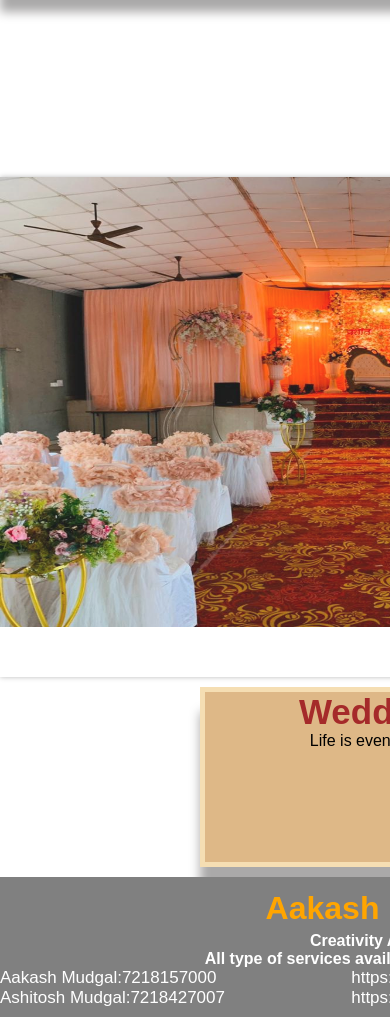
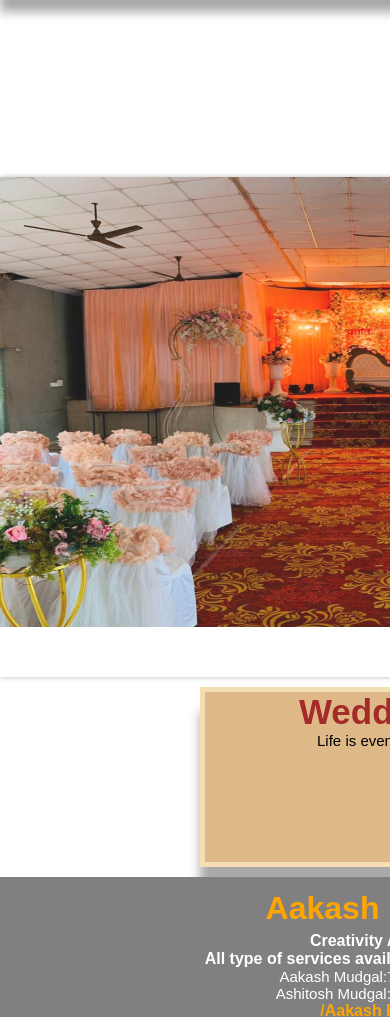
Before and after one commit to aakashevents7007/aakashevents.in, a plain HTML site: page index.html in a window 390 px wide. Shown: the part 73-1090 px from the top of the page. Drawn offline with nearby package versions, Linux system fonts and the light colour scheme.

Commit message:
Update style.css

```diff
--- a/style.css
+++ b/style.css
@@ -231,18 +231,13 @@ h3{
 h6{
 	font-size:  1rem;
 	color: orange;
-    float: right;
-	margin-top: 10px;
+	text-align: center;
 }
-.pop {
-	font-size: 20px;
-   float: left;
+p{
+		font-size: 15px;
+	text-align: center;
 	}
-.pop2 {
-	font-size: 17px;
-    float: right;
-	margin-bottom:15px;
-}
+
 @media screen and (max-width:1100px){
 	.wrapper{
 	width: 1100px;
@@ -464,17 +459,11 @@ h3{
 h6{
 	font-size:  1rem;
 	color: orange;
-    float: right;
-	margin-top: 10px;
+  text-align: center;
 }
-.pop {
-	font-size: 20px;
-   float: left;
-}
-.pop2 {
-	font-size: 17px;
-    float: right;
-	margin-bottom:15px;
+p{
+		font-size: 15px;
+	text-align: center;
 	}
 }
 @media screen and (max-width:900px){
@@ -678,7 +667,7 @@ h1{
 }
 footer{
 	width: 900px;
-	height:600px;
+	height:220px;
 	background-color: gray;
 	color: #fff;
 
@@ -698,14 +687,11 @@ h3{
 h6{
 	font-size:  1rem;
 	color: orange;
-
+  text-align: center;
 }
-.pop {
-	font-size: 20px;
-
-.pop2 {
-	font-size: 17px;
-
+p{
+		font-size: 15px;
+	text-align: center;
 	}
 }
 @media screen and (max-width:750px){
@@ -910,7 +896,7 @@ h1{
 }
 footer{
 	width: 750px;
-	height:700px;
+	height:220px;
 	background-color: gray;
 	color: #fff;
 
@@ -930,15 +916,12 @@ h3{
 h6{
 	font-size:  1rem;
 	color: orange;
-
+  text-align: center;
 }
-.pop {
-	font-size: 17px;
+p{
+		font-size: 15px;
+	text-align: center;
 	}
-.pop2 {
-	font-size: 17px;
-}
-
 }
 @media screen and (max-width:320px){
 	.wrapper{
@@ -1139,7 +1122,7 @@ h1{
 }
 footer{
 	width: 320px;
-	height:500px;
+	height:200px;
 	background-color: gray;
 	color: #fff;
 
@@ -1161,13 +1144,8 @@ h6{
 	color: orange;
 	text-align: center;
 }
-.pop {
+	p{
 		font-size: 15px;
 		text-align: center;
 	}
-.pop2 {
-	font-size: 15px;
-	text-align: center;
 	}
-
-}
```
Lines whose indentation alone changed are shown as unchanged.
